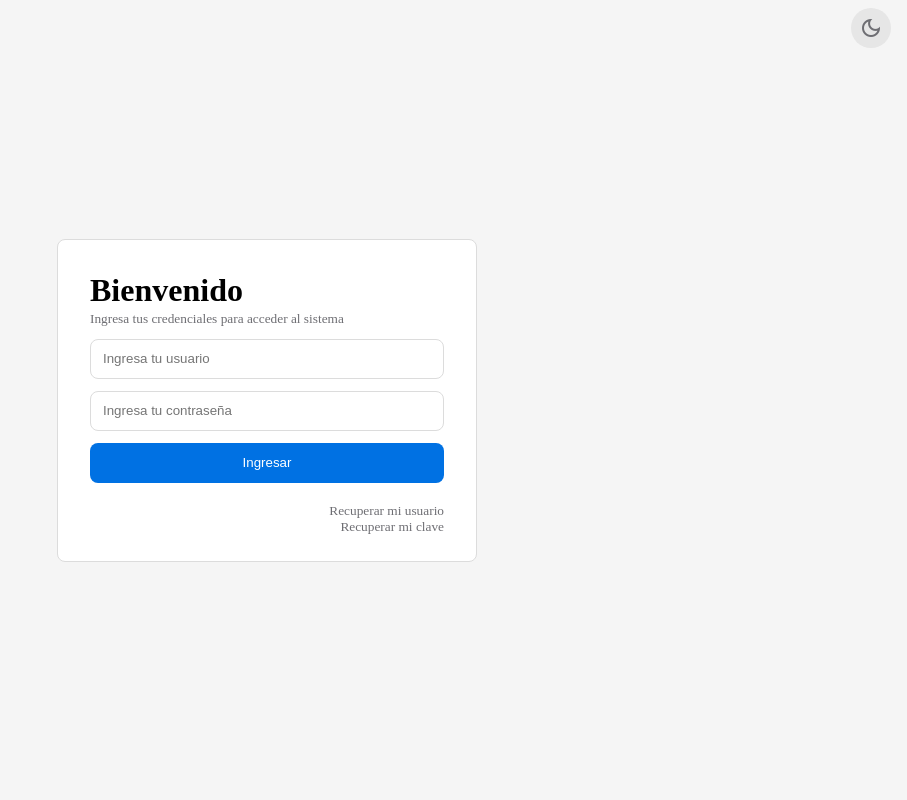
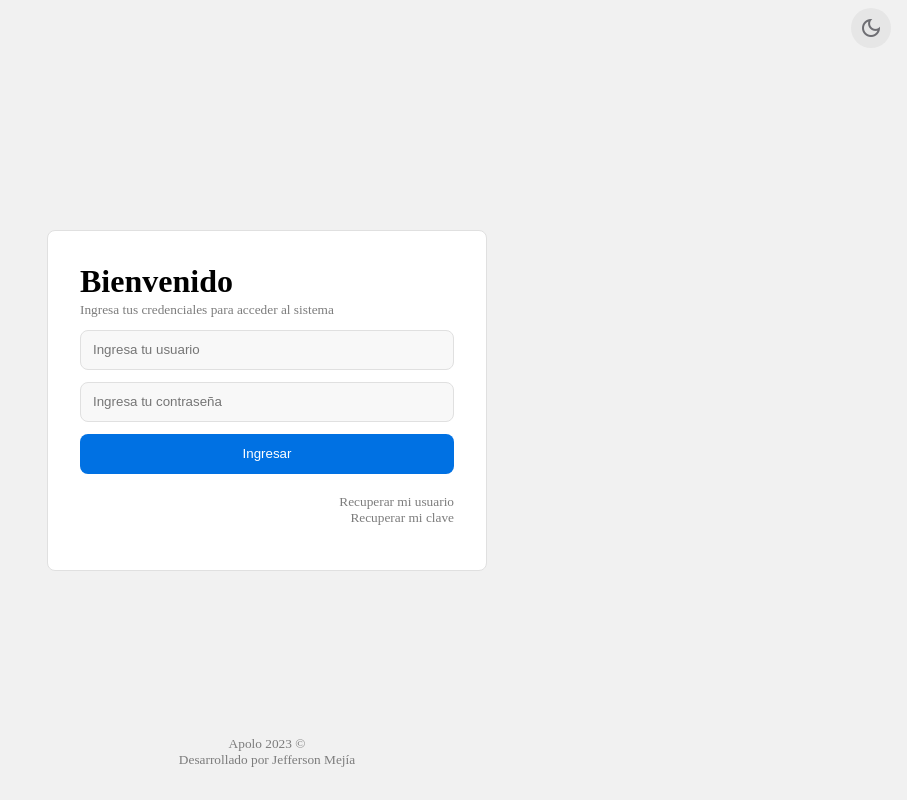
Before and after one commit to jeffersonmejia/apolo, a Next.js app: page / in a window 1280 px wide. Shown: the whole page, without its empty margins (373-1280 px from the left). Built offline with nearby package versions, Linux system fonts and the light colour scheme.

Commit message:
fix bugs

```diff
--- a/src/components/loaderButton/index.js
+++ b/src/components/loaderButton/index.js
@@ -1,8 +1,16 @@
+import { DarkModeContext } from "@/context/dark_mode";
+import { useContext } from "react";
 import styles from "./index.module.css";
 
 export function LoaderButton({ defaultBtn, loading, isLoading, MyClick }) {
+	const { isDarkMode } = useContext(DarkModeContext);
 	return (
-		<button className={isLoading ? styles.loaderButton : ""} onClick={MyClick}>
+		<button
+			className={`
+			${styles.button}
+			${isLoading ? styles.loaderButton : ""} ${!isDarkMode ? styles.light : styles.dark}`}
+			onClick={MyClick}
+		>
 			<i></i>
 			<p>{!isLoading ? defaultBtn : loading}</p>
 		</button>
--- a/src/components/loaderButton/index.module.css
+++ b/src/components/loaderButton/index.module.css
@@ -12,7 +12,6 @@
 	overflow: hidden;
 	font-size: 0.85rem;
 }
-
 .loaderButton p {
 	margin: 0;
 	display: inline-block;
@@ -38,3 +37,18 @@
 		transform: rotate(360deg);
 	}
 }
+.button {
+	color: var(--btn-fg);
+}
+.dark {
+	background-color: var(--dark-btn);
+}
+.dark:hover {
+	background-color: var(--dark-btn-hover);
+}
+.light {
+	background-color: var(--light-btn);
+}
+.light:hover {
+	background-color: var(--light-btn-hover);
+}
--- a/src/components/panel_navbar/index.js
+++ b/src/components/panel_navbar/index.js
@@ -27,7 +27,7 @@ export function PanelNavbar() {
 	};
 	return (
 		<nav
-			className={`${styles.navbar} ${isDarkMode ? "dark" : ""} ${
+			className={`${styles.navbar} ${!isDarkMode ? styles.light : styles.dark} ${
 				!isSignin ? styles.logout : ""
 			}`}
 		>
--- a/src/components/signin/index.js
+++ b/src/components/signin/index.js
@@ -1,7 +1,7 @@
 import styles from "./index.module.css";
 import { SigninContext } from "../../context/signin";
 import { PanelAsideContext } from "@/context/panel_aside";
-import { useContext, useState } from "react";
+import { useContext, useEffect, useState } from "react";
 import { DarkModeContext } from "@/context/dark_mode";
 import { LoaderButton } from "../loaderButton";
 
@@ -10,17 +10,20 @@ export function Signin() {
 	const { setAsideActive } = useContext(PanelAsideContext);
 	const [isLoading, setLoading] = useState(false);
 	const { isDarkMode } = useContext(DarkModeContext);
+	const [isDesktop, setDesktop] = useState(false);
+
 	const handleLoading = () => {
 		setLoading(true);
 		setTimeout(() => {
 			handleAuth();
-			if (window.innerWidth >= 600) {
-				setAsideActive(true);
-			}
+			setAsideActive(window.innerWidth >= 600);
 		}, 2000);
 	};
+	useEffect(() => {
+		setDesktop(window.innerWidth >= 500);
+	}, []);
 	return (
-		<div className={`${styles.signin} ${isDarkMode ? "dark" : ""}`}>
+		<div className={`${styles.signin} ${!isDarkMode ? styles.light : styles.dark}`}>
 			<form>
 				<fieldset>
 					<legend>
@@ -37,18 +40,24 @@ export function Signin() {
 					MyClick={handleLoading}
 				></LoaderButton>
 				{isDataError && (
-					<div className={styles.error}>
+					<div>
 						<small>
 							Lo sentimos. Error {isDataError.error.status}:{" "}
 							{isDataError.error.statusText}
 						</small>
 					</div>
 				)}
-				<fieldset className={styles.forgetCard}>
+				<fieldset>
 					<small>Recuperar mi usuario</small>
 					<small>Recuperar mi clave</small>
 				</fieldset>
 			</form>
+			{isDesktop && (
+				<footer>
+					<small>Apolo 2023 ©</small>
+					<small>Desarrollado por Jefferson Mejía</small>
+				</footer>
+			)}
 		</div>
 	);
 }
--- a/src/components/signin/index.module.css
+++ b/src/components/signin/index.module.css
@@ -1,69 +1,91 @@
-@keyframes opacity {
-	from {
-		opacity: 0;
-	}
-	to {
-		opacity: 1;
-	}
-}
 .signin {
-	background-color: var(--card-bg);
+	padding-top: var(--navbar-height);
 	height: 100vh;
 	display: flex;
 	align-items: center;
 	justify-content: center;
-	animation: opacity 0.3s ease-in-out;
 }
 .signin form {
 	width: 100%;
-	max-width: 420px;
+	max-width: 440px;
 	border-radius: var(--border-radius);
-	padding-top: 32px;
-	padding-bottom: 16px;
+	padding-bottom: 20px;
 }
-.signin h1 {
-	color: var(--title-color);
+.signin fieldset:nth-child(3) {
+	margin-top: 20px;
+	gap: 0;
 }
-.signin small {
-	color: var(--legend-color);
-}
-.error {
-	margin: auto;
-	margin-top: 12px;
-	text-align: center;
-	width: 90%;
-}
-.error small {
-	color: rgb(219, 70, 70);
-}
-.forgetCard {
-	gap: 0;
-	text-align: right;
-}
-
-.forgetCard {
-	margin: 0;
-	padding-top: 20px;
-	padding-bottom: 10px;
-	width: 100%;
-	font-size: 1rem;
-	color: var(--legend-color);
-}
-
-.forgetCard small {
+.signin fieldset:nth-child(3) small {
 	width: fit-content;
 	margin-left: auto;
 	cursor: pointer;
-	transition: color 0.3s ease-in-out;
 }
-.forgetCard small:hover {
-	color: var(--btn-bg);
+
+.light {
+	background-color: var(--light-bg);
+	color: var(--light-text);
 }
-@media screen and (min-width: 420px) {
+
+.light h1 {
+	color: var(--light-title);
+}
+.light input {
+	background-color: var(--light-input);
+	border: var(--light-border);
+}
+.light fieldset:nth-child(3) small:hover {
+	color: var(--light-btn-secondary);
+}
+.light input:hover {
+	background-color: var(--light-input-hover);
+}
+.dark {
+	background-color: var(--dark-bg);
+	color: var(--dark-text);
+}
+
+.dark h1 {
+	color: var(--dark-title);
+}
+.dark input {
+	background-color: var(--dark-input);
+	color: var(--dark-input-fg);
+}
+.dark input:hover {
+	background-color: var(--dark-input-hover);
+}
+.dark fieldset:nth-child(3) small:hover {
+	color: var(--dark-btn-secondary);
+}
+@media screen and (min-width: 500px) {
 	.signin {
-		background-color: var(--main-bg);
+		padding-top: 0;
 	}
+	.signin footer {
+		display: flex;
+		flex-direction: column;
+		position: fixed;
+		bottom: 0;
+		padding-bottom: 32px;
+		width: 100%;
+		text-align: center;
+	}
+
+	.dark form {
+		background-color: var(--dark-card);
+	}
+	.dark input {
+		background-color: var(--dark-bg);
+	}
+	.light {
+		background-color: var(--light-card);
+	}
+	.light form {
+		background-color: var(--light-bg);
+		border: var(--light-border);
+	}
+
 	.signin form {
-		border: var(--border);
+		padding: 32px;
 	}
 }
--- a/src/pages/index.js
+++ b/src/pages/index.js
@@ -3,9 +3,9 @@ import { SigninProvider } from "../context/signin";
 import { PanelAsideProvider } from "@/context/panel_aside";
 import { PanelSectionProvider } from "@/context/panel_section";
 import { CreateTravelProvider } from "@/context/create_travel";
-import Main from "@/components/main";
 import { DarkModeProvider } from "@/context/dark_mode";
 import { SupportProvider } from "@/context/support";
+import Main from "@/components/main";
 
 export default function Home() {
 	return (
--- a/src/styles/globals.css
+++ b/src/styles/globals.css
@@ -1,4 +1,34 @@
 :root {
+	--light-bg: #fff;
+	--light-card: #f1f1f1;
+	--light-title: #000;
+	--light-text: #7c7c7c;
+	--light-btn: #0071e3;
+	--light-btn-hover: #0077ed;
+	--light-input: rgb(248 248 248);
+	--light-input-hover: hsl(0, 0%, 94%);
+	--light-input-fg: rgb(50, 50, 50);
+	--light-border-color: rgb(224, 224, 224);
+	--light-border: 1px solid var(--light-border-color);
+	--light-btn-secondary: hsl(0, 0%, 36%);
+	--light-navbar-btn: hsl(0, 0%, 90%);
+	--light-navbar-btn-hover: hsl(0, 0%, 87%);
+
+	--dark-bg: hsl(235, 11%, 23%);
+	--dark-card: hsl(235, 11%, 25%);
+	--dark-title: #ffffff;
+	--dark-text: #a7a7a7;
+	--dark-btn: rgba(0, 113, 227, 0.5);
+	--dark-btn-hover: rgba(0, 119, 237, 0.5);
+	--dark-input: hsl(235, 11%, 25%);
+	--dark-input-hover: hsl(235, 11%, 22%);
+	--dark-input-fg: white;
+	--dark-btn-secondary: #d3d3d3;
+	--dark-navbar-btn: hsl(235, 11%, 26%);
+	--dark-navbar-btn-hover: hsl(235, 11%, 28%);
+
+	--btn-fg: #fff;
+
 	--main-bg: rgb(245, 245, 245);
 	--card-bg: rgb(255, 255, 255);
 	--font-family: "Source Sans Pro", sans-serif;
@@ -53,16 +83,50 @@
 	--loader: rgb(210 210 210);
 	--loader-bg: #4e9dec;
 }
+.dark {
+	--main-bg: hsl(235, 11%, 23%);
+	--card-bg: hsl(235, 11%, 25%);
+	--border: none;
+	--table-content-bg: rgb(153, 153, 153);
+	--table-border: 1px solid hsl(235, 11%, 30%);
+	--legend-color: rgb(153, 153, 153);
+	--title-color: white;
+	--navbtn-bg: hsl(235, 11%, 25%);
+	--navbtn-hover: hsl(235, 11%, 30%);
+	--navbtn-active: hsl(235, 11%, 35%);
+	--btn-bg: rgba(0, 113, 227, 0.5);
+	--btn-hover: rgba(0, 119, 237, 0.5);
+	--box-shadow: 3px 3px 32px 16px rgba(0, 0, 0, 0.1);
+	--drop-menu-bg: hsl(235, 11%, 28%);
+	--drop-menu-hover: hsl(235, 11%, 30%);
+	--drop-menu-active: hsl(235, 11%, 35%);
+
+	--seat-bg: hsl(210, 69%, 24%);
+	--seat-fg: hsl(210, 46%, 40%);
+	--seat-hover: hsl(210, 69%, 28%);
+
+	--seat-unavaliable: hsl(78, 75%, 24%);
+	--seat-unavaliable-fg: hsl(78, 82%, 40%);
+
+	--seat-reserved: hsl(235, 11%, 32%);
+	--seat-reserved-fg: hsl(235, 11%, 45%);
+	--aside-color: rgba(192, 192, 192, 0.5);
+	--aside-active: rgba(59, 93, 128, 0.5);
+	--aside-active-color: #178db3;
+	--pending-support: orange;
+	--answered-support: rgb(59, 196, 59);
+
+	--loader: hsl(235, 11%, 20%);
+	--loader-bg: hsl(210, 81%, 40%);
+	--input-transition: none;
+}
+
 * {
 	margin: 0;
 	padding: 0;
 	box-sizing: border-box;
 }
 
-html,
-main {
-	background-color: var(--main-bg);
-}
 body {
 	height: 100vh;
 }
@@ -71,7 +135,7 @@ img {
 }
 
 form {
-	background-color: var(--card-bg);
+	/* background-color: var(--card-bg); */
 	display: flex;
 	flex-direction: column;
 	padding: 16px 32px;
@@ -91,41 +155,34 @@ legend {
 input,
 button,
 select {
-	border: var(--border);
 	border-radius: var(--border-radius);
 	height: var(--height-btn);
 	padding: 8px;
 	cursor: pointer;
 }
 select {
-	color: var(--legend-color);
 	border: var(--table-border);
-	background-color: var(--main-bg);
 }
 input {
 	padding-left: 12px;
 	outline: none;
 	/* transition: background-color .3s ease-in-out; */
-	border: var(--table-border);
-}
-
-input:hover {
-	background-color: var(--input-hover);
+	border: none;
 }
 
 button {
 	border: none;
-	background-color: var(--btn-bg);
-	color: var(--btn-fg);
-	transition-property: background-color, transform;
-	-webkit-transition-property: transform;
-	transition: 0.3s ease-in-out;
-	-webkit-transition: 0.3s ease-in-out;
-	-webkit-tap-highlight-color: transparent;
+	/* background-color: var(--btn-bg); */
+	/* color: var(--btn-fg); */
+	/* transition-property: background-color, transform; */
+	/* -webkit-transition-property: transform; */
+	/* transition: 0.3s ease-in-out; */
+	/* -webkit-transition: 0.3s ease-in-out; */
+	/* -webkit-tap-highlight-color: transparent; */
 }
-button:hover {
+/* button:hover {
 	background-color: var(--btn-hover);
-}
+} */
 button:active {
 	transform: scale(0.9);
 }
@@ -175,45 +232,3 @@ caption {
 		transform: rotate(360deg);
 	}
 }
-
-.dark {
-	--main-bg: hsl(235, 11%, 23%);
-	--card-bg: hsl(235, 11%, 25%);
-	--border: none;
-	--table-content-bg: rgb(153, 153, 153);
-	--table-border: 1px solid hsl(235, 11%, 30%);
-	--legend-color: rgb(153, 153, 153);
-	--title-color: white;
-	--navbtn-bg: hsl(235, 11%, 25%);
-	--navbtn-hover: hsl(235, 11%, 30%);
-	--navbtn-active: hsl(235, 11%, 35%);
-	--btn-bg: rgba(0, 113, 227, 0.5);
-	--btn-hover: rgba(0, 119, 237, 0.5);
-	--box-shadow: 3px 3px 32px 16px rgba(0, 0, 0, 0.1);
-	--drop-menu-bg: hsl(235, 11%, 28%);
-	--drop-menu-hover: hsl(235, 11%, 30%);
-	--drop-menu-active: hsl(235, 11%, 35%);
-
-	--seat-bg: hsl(210, 69%, 24%);
-	--seat-fg: hsl(210, 46%, 40%);
-	--seat-hover: hsl(210, 69%, 28%);
-
-	--seat-unavaliable: hsl(78, 75%, 24%);
-	--seat-unavaliable-fg: hsl(78, 82%, 40%);
-
-	--seat-reserved: hsl(235, 11%, 32%);
-	--seat-reserved-fg: hsl(235, 11%, 45%);
-	--aside-color: rgba(192, 192, 192, 0.5);
-	--aside-active: rgba(59, 93, 128, 0.5);
-	--aside-active-color: #178db3;
-	--pending-support: orange;
-	--answered-support: rgb(59, 196, 59);
-
-	--loader: hsl(235, 11%, 20%);
-	--loader-bg: hsl(210, 81%, 40%);
-	--input-transition: none;
-}
-.dark :is(input, select) {
-	background-color: var(--main-bg);
-	color: var(--border-color);
-}
```
Also changed, not shown: src/components/panel_navbar/index.module.css (+17 -21 lines), public/signin.svg (added), src/styles/Home.module.css (added).
